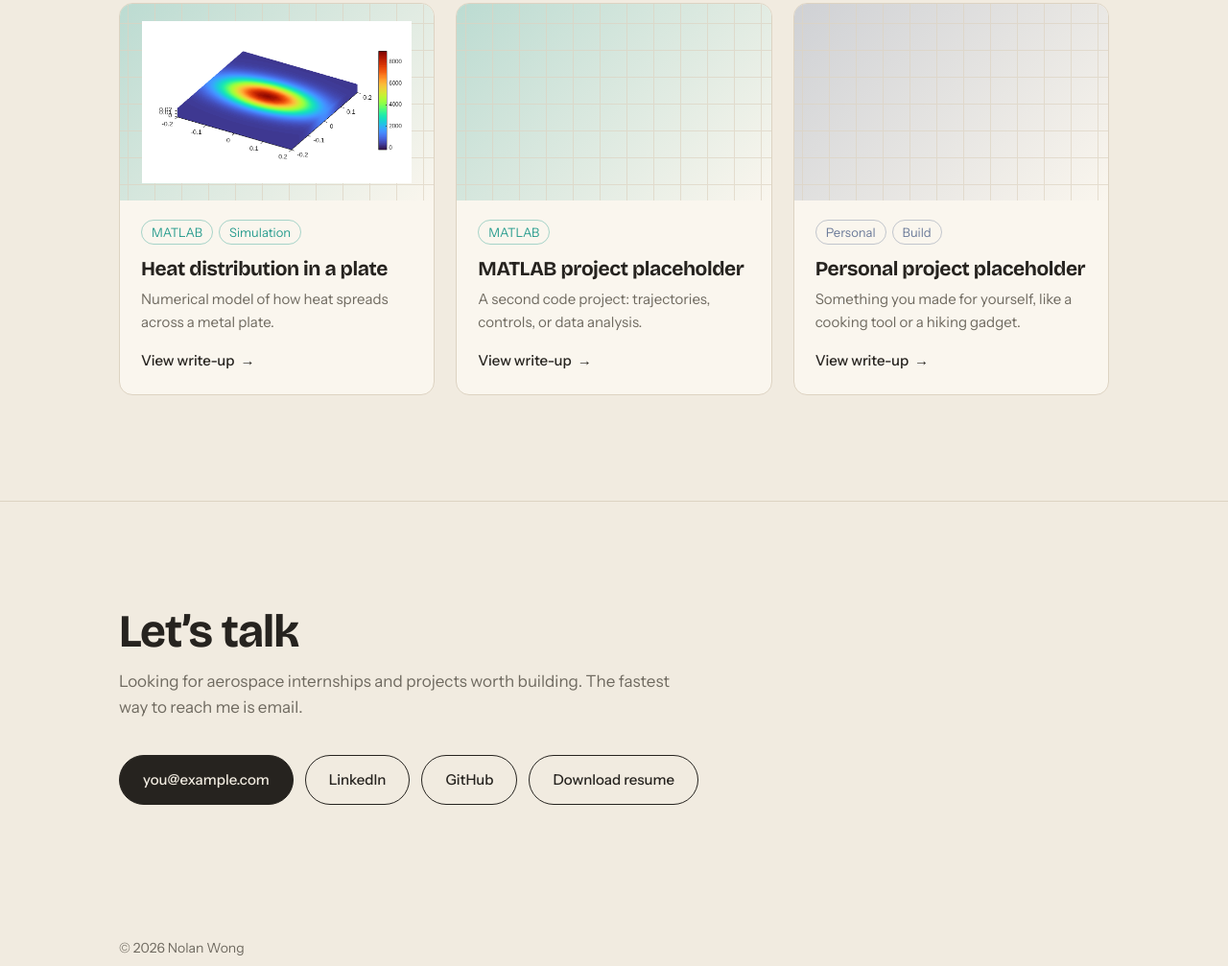
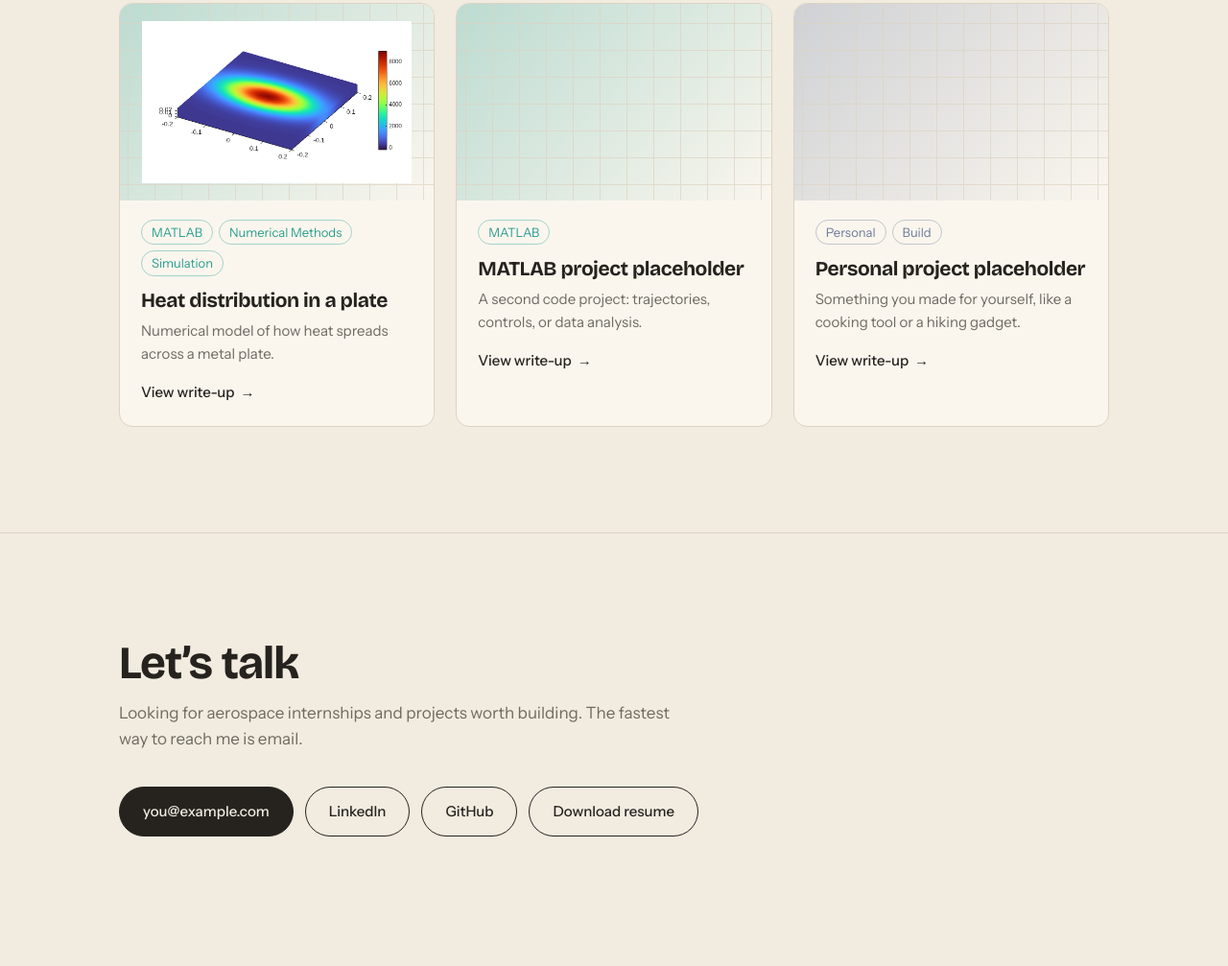
Before and after one commit to Nolan-P2/Nolan-P2.github.io, a plain HTML site: page index.html in a window 1280 px wide. Shown: the part 2540-3547 px from the top of the page at 96% size. Drawn offline with nearby package versions, Linux system fonts and the light colour scheme.

Commit message:
Refine project 4 tags and description
Updated project details for heat distribution simulation.

```diff
--- a/index.html
+++ b/index.html
@@ -1699,7 +1699,7 @@ var P=[
  con:['Parts must fit without interference','Mates must match how the parts really move','The exploded view must be easy to read'],
  pr:[['Part modeling','Built each part as its own SolidWorks model.'],['Assembly','Mated the parts into one assembly.'],['Check','Checked fits and clearances.'],['Presentation','Made renders and an exploded view.']]},
 // ---------- PROJECT 4: Heat distribution in a plate ----------
-{t:'Heat distribution in a plate',k:'matlab',tags:['MATLAB','Simulation'],c:'#2A9D8F',
+{t:'Heat distribution in a plate',k:'matlab',tags:['MATLAB','Numerical Methods','Simulation'],c:'#2A9D8F',
  ti: 'thermal_plate_tile.png',
  s:'Numerical model of how heat spreads across a metal plate.',
  tools:['MATLAB'],v:['Heat Map','Code','Convergence','Notes'],
```
